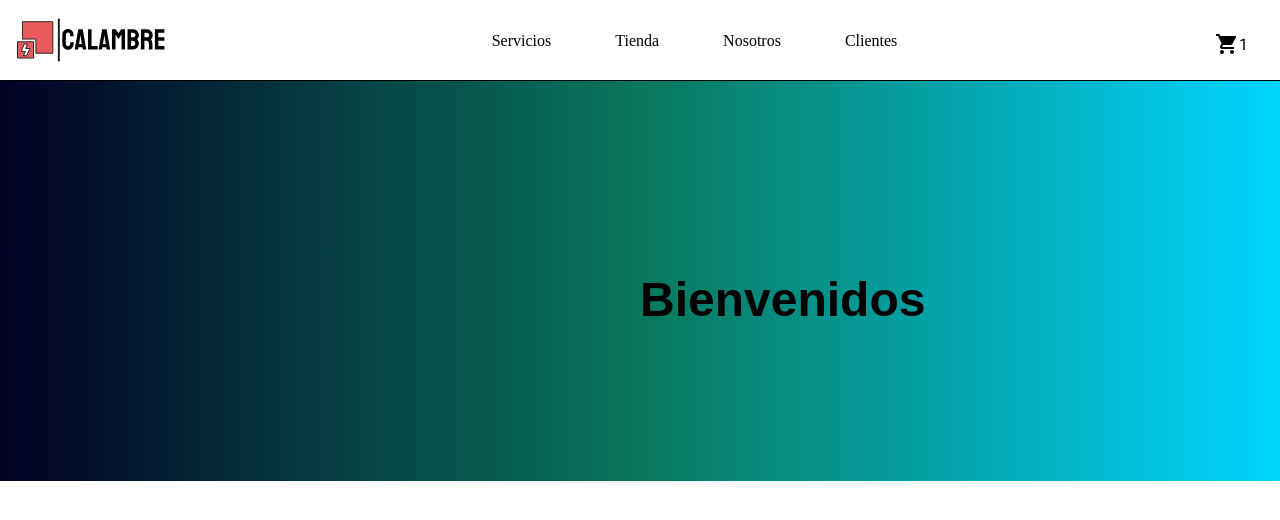
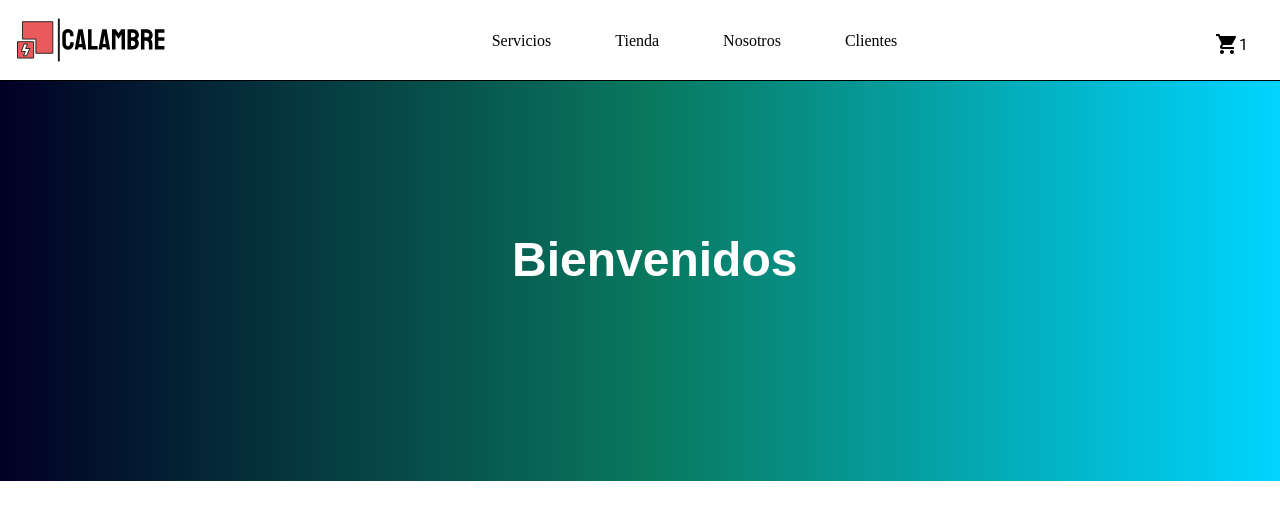
Before and after one commit to aldobaldi/Calambre-Baldi-React, a React (Create React App) app: page / in a window 1280 px wide. Shown: the top 520 px of the page. Built offline with nearby package versions, Linux system fonts and the light colour scheme.

Commit message:
ActualizoHeader

```diff
--- a/src/componentes/Header/Header.css
+++ b/src/componentes/Header/Header.css
@@ -11,9 +11,10 @@
 .header h1{
     font-family: Staatliches, Arial;
 	position: absolute;
-    left: 50%;
-    top:30%;
+    left: 40%;
+    top:25%;
  	font-size: 3rem;
-     text-align: center;
-     justify-content: center;
+    text-align: center;
+    justify-content: center;
+    color:white;
 }
```
